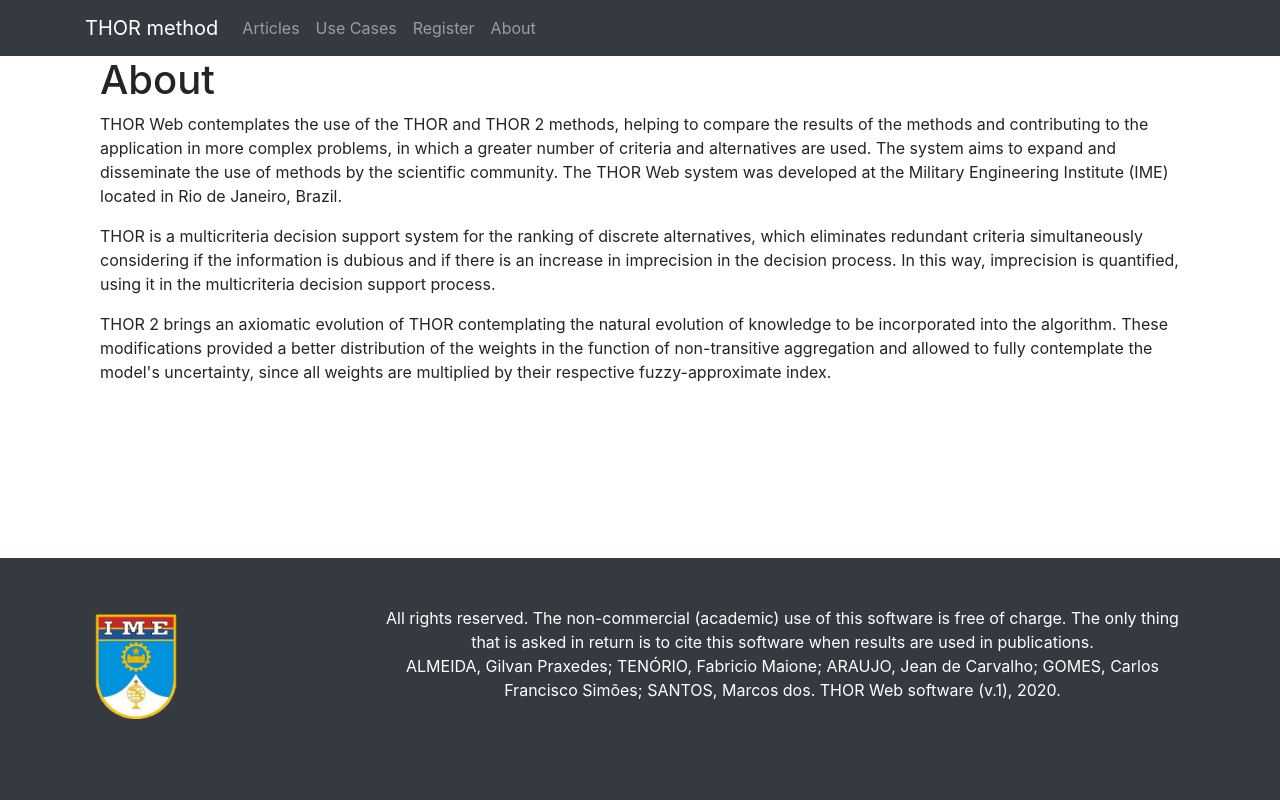
After one commit to iamgilvan/thor-web, a Flask app: page /about in a window 1280 px wide. The commit adds this page. Run offline with Flask 2, Linux system fonts and the light colour scheme; some libraries are stand-ins or nearby versions.

Commit message:
Added about page.

```diff
--- a/app.py
+++ b/app.py
@@ -82,5 +82,10 @@
     cases = collection.find().sort("publishdate", -1)
     return render_template('usecases.html', title='Use Cases', cases=cases)
 
+
+@app.route('/about')
+def about():
+    return render_template('about.html', title='About')
+
 if __name__ == '__main__':
     app.run(port=5000)
--- /dev/null
+++ b/templates/about.html
@@ -0,0 +1,7 @@
+{% extends "template.html" %} {% block conteudo %}
+
+<p>THOR Web contemplates the use of the THOR and THOR 2 methods, helping to compare the results of the methods and contributing to the application in more complex problems, in which a greater number of criteria and alternatives are used. The  system aims to expand and disseminate the use of methods by the scientific community. The THOR Web system was developed at the Military Engineering Institute (IME) located in Rio de Janeiro, Brazil.</p>
+<p>THOR is a multicriteria decision support system for the ranking of discrete alternatives, which eliminates redundant criteria simultaneously considering if the information is dubious and if there is an increase in imprecision in the decision process. In this way, imprecision is quantified, using it in the multicriteria decision support process.</p>
+<p>THOR 2 brings an axiomatic evolution of THOR contemplating the natural evolution of knowledge to be incorporated into the algorithm. These modifications provided a better distribution of the weights in the function of non-transitive aggregation and allowed to fully contemplate the model's uncertainty, since all weights are multiplied by their respective fuzzy-approximate index.</p>
+
+{% endblock %}
--- a/templates/template.html
+++ b/templates/template.html
@@ -41,7 +41,7 @@
             <a class="nav-link" href="maintenance">Register</a>
           </li>
           <li class="nav-item">
-            <a class="nav-link" href="maintenance">About</a>
+            <a class="nav-link" href="about">About</a>
           </li>
         </ul>
       </div>
```
